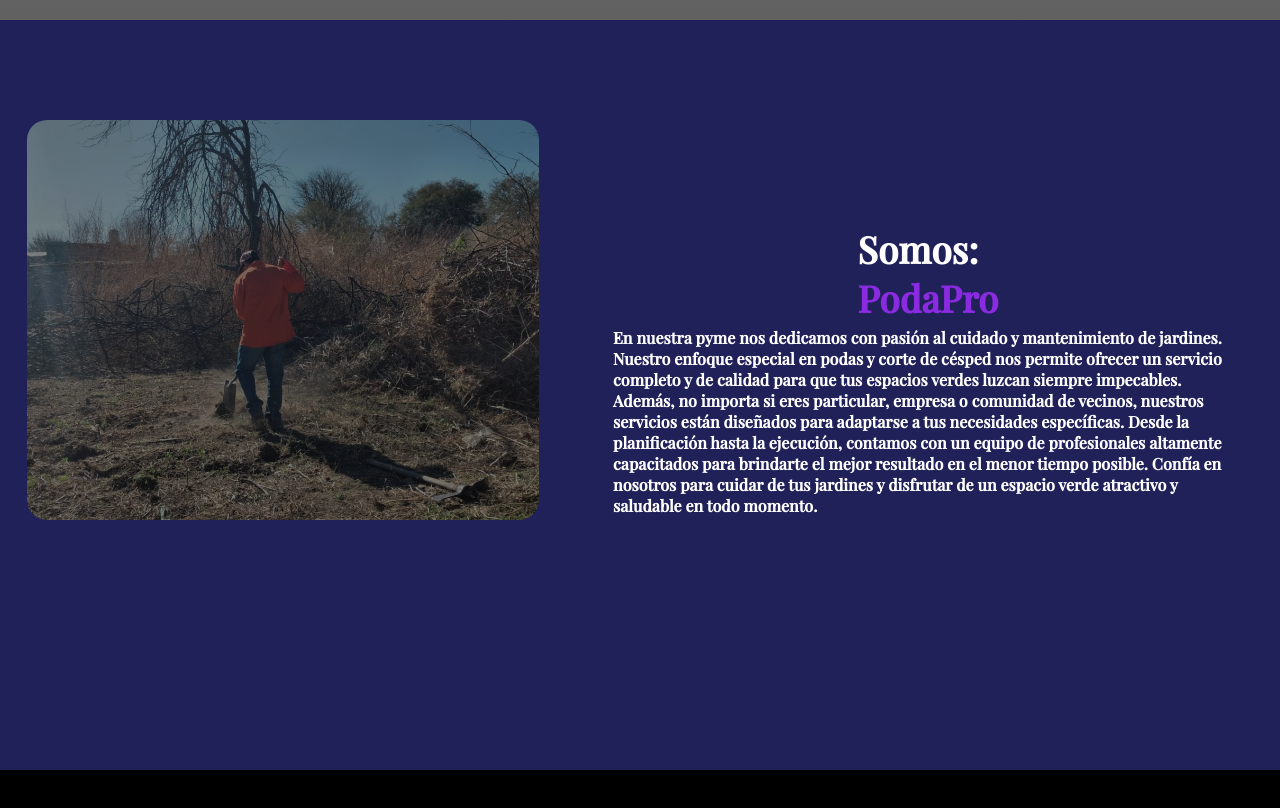
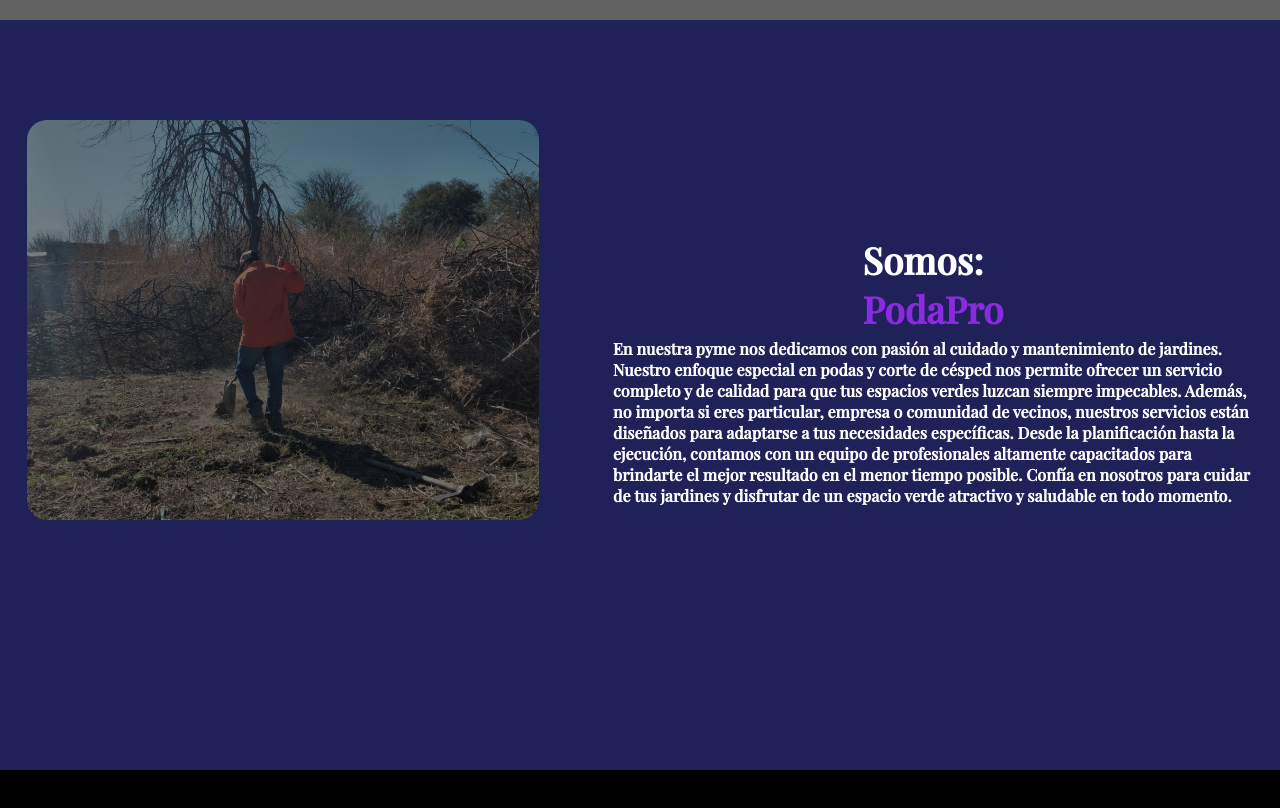
Before and after one commit to hernancollante981/PodaPRO, a plain HTML site: page index.html in a window 1280 px wide. Shown: the part 1180-1988 px from the top of the page. Drawn offline with nearby package versions, Linux system fonts and the light colour scheme; grey boxes are pictures that could not be loaded.

Commit message:
4 commit

```diff
--- a/estile.css
+++ b/estile.css
@@ -280,7 +280,7 @@ footer .container {
   align-items: center;
   width: 50%;
   padding-top: 100px;
-  padding-right: 10px;
+
   gap: 5px;
   color: white;
 }
```
